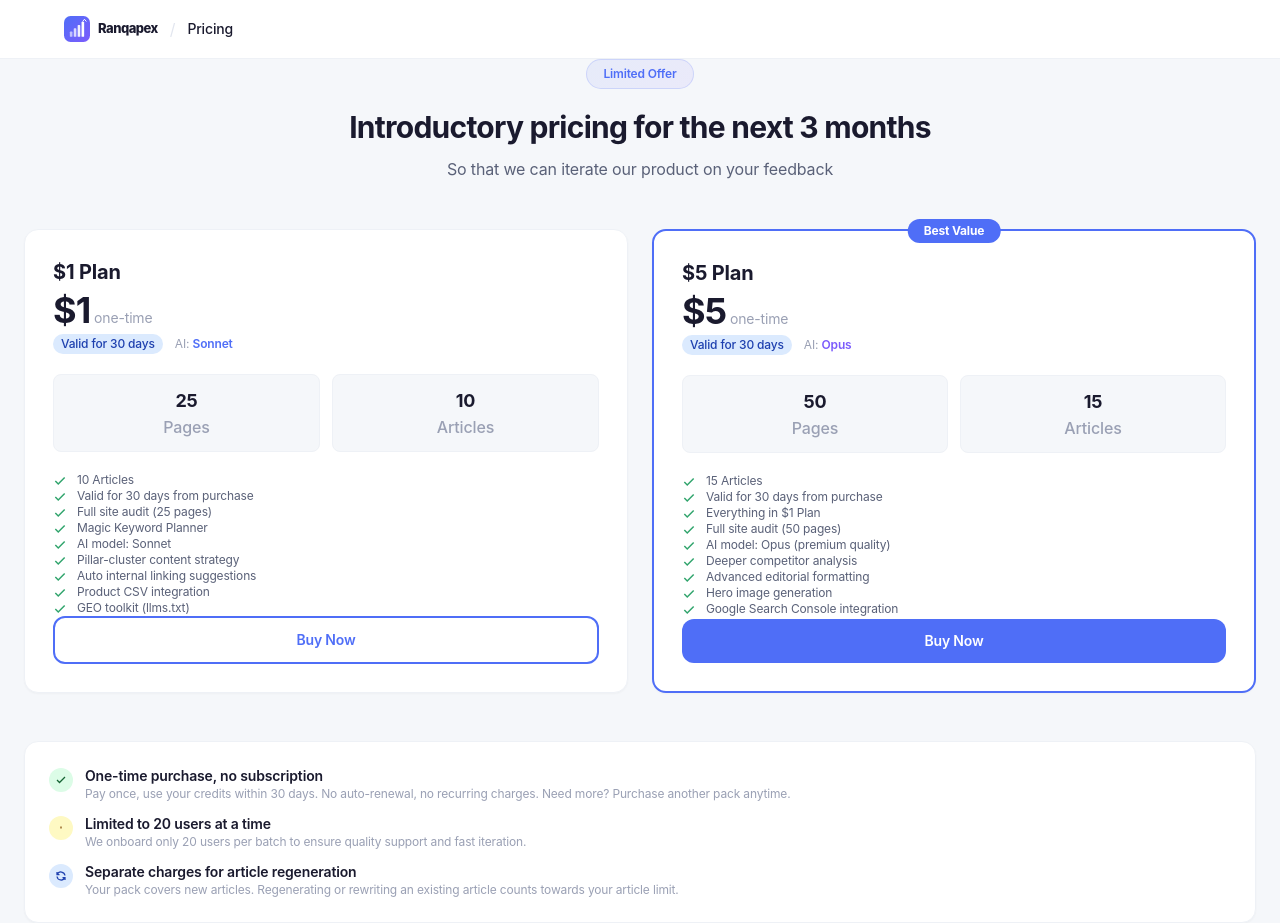
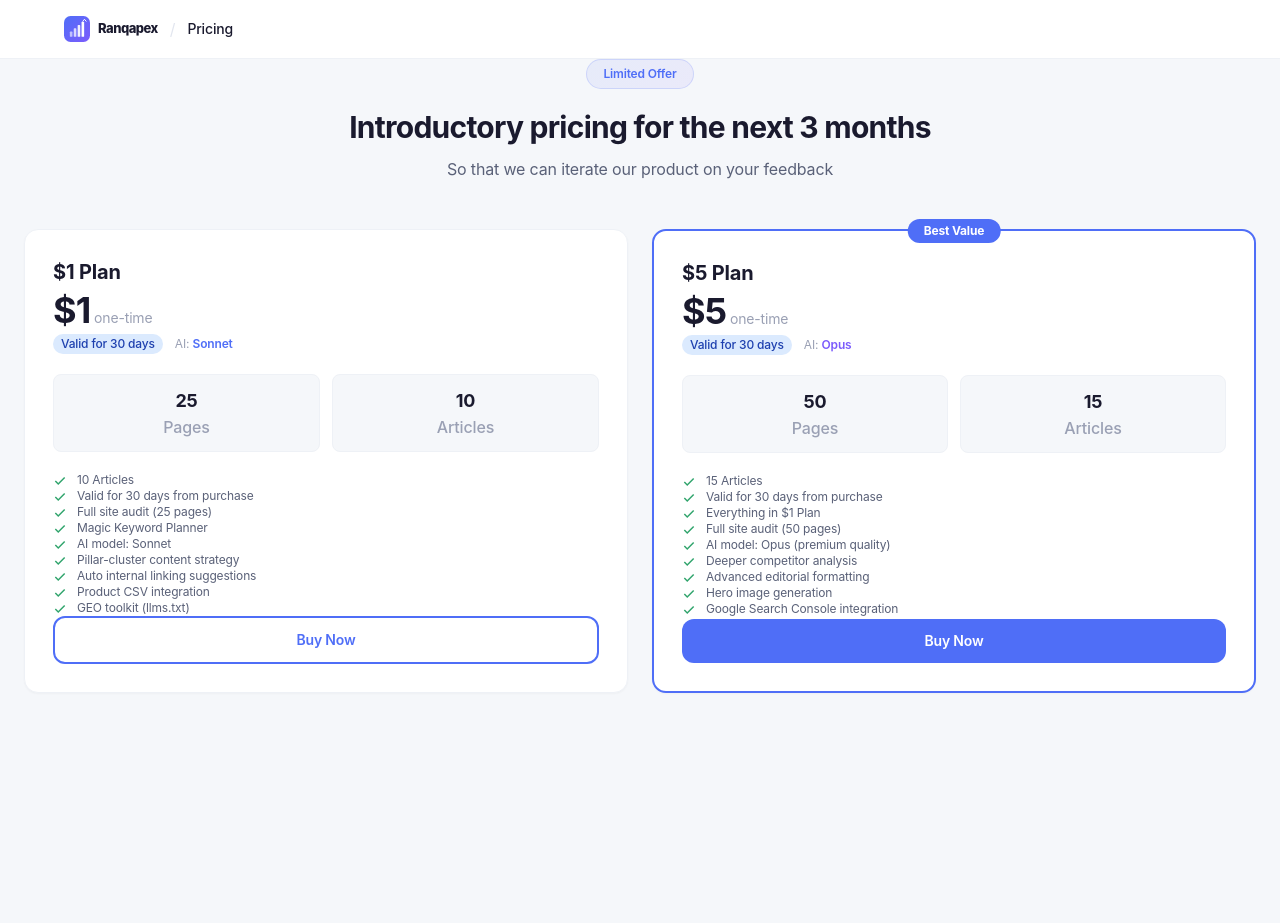
Before and after one commit to meenakshi0786-svg/Topranq, a Next.js app: page /pricing in a window 1280 px wide. After the commit the page ends 800 px from the top, so only its background shows below. Built offline with nearby package versions, Linux system fonts and the light colour scheme.

Commit message:
Remove bottom details section from pricing page
Co-Authored-By: Claude Opus 4.6 (1M context) <noreply@anthropic.com>

```diff
--- a/src/app/pricing/page.tsx
+++ b/src/app/pricing/page.tsx
@@ -248,38 +248,6 @@ export default function PricingPage() {
           ))}
         </div>
 
-        {/* Bottom details */}
-        <div className="card-static p-6 fade-in">
-          <div className="space-y-3">
-            <div className="flex items-start gap-3">
-              <div className="w-6 h-6 rounded-full flex items-center justify-center shrink-0 mt-0.5" style={{ background: "#dcfce7" }}>
-                <svg width="12" height="12" viewBox="0 0 24 24" fill="none" stroke="#166534" strokeWidth="2.5"><polyline points="20 6 9 17 4 12" /></svg>
-              </div>
-              <div>
-                <p className="text-sm font-semibold" style={{ color: "var(--text-primary)" }}>One-time purchase, no subscription</p>
-                <p className="text-xs" style={{ color: "var(--text-muted)" }}>Pay once, use your credits within 30 days. No auto-renewal, no recurring charges. Need more? Purchase another pack anytime.</p>
-              </div>
-            </div>
-            <div className="flex items-start gap-3">
-              <div className="w-6 h-6 rounded-full flex items-center justify-center shrink-0 mt-0.5" style={{ background: "#fef9c3" }}>
-                <svg width="12" height="12" viewBox="0 0 24 24" fill="none" stroke="#854d0e" strokeWidth="2.5"><path d="M12 9v4M12 17h.01" /></svg>
-              </div>
-              <div>
-                <p className="text-sm font-semibold" style={{ color: "var(--text-primary)" }}>Limited to 20 users at a time</p>
-                <p className="text-xs" style={{ color: "var(--text-muted)" }}>We onboard only 20 users per batch to ensure quality support and fast iteration.</p>
-              </div>
-            </div>
-            <div className="flex items-start gap-3">
-              <div className="w-6 h-6 rounded-full flex items-center justify-center shrink-0 mt-0.5" style={{ background: "#dbeafe" }}>
-                <svg width="12" height="12" viewBox="0 0 24 24" fill="none" stroke="#1e40af" strokeWidth="2.5"><path d="M4 4v5h.582m15.356 2A8.001 8.001 0 004.582 9m0 0H9m11 11v-5h-.581m0 0a8.003 8.003 0 01-15.357-2m15.357 2H15" /></svg>
-              </div>
-              <div>
-                <p className="text-sm font-semibold" style={{ color: "var(--text-primary)" }}>Separate charges for article regeneration</p>
-                <p className="text-xs" style={{ color: "var(--text-muted)" }}>Your pack covers new articles. Regenerating or rewriting an existing article counts towards your article limit.</p>
-              </div>
-            </div>
-          </div>
-        </div>
       </div>
 
       {/* Telegram Group Invitation Popup */}
```
